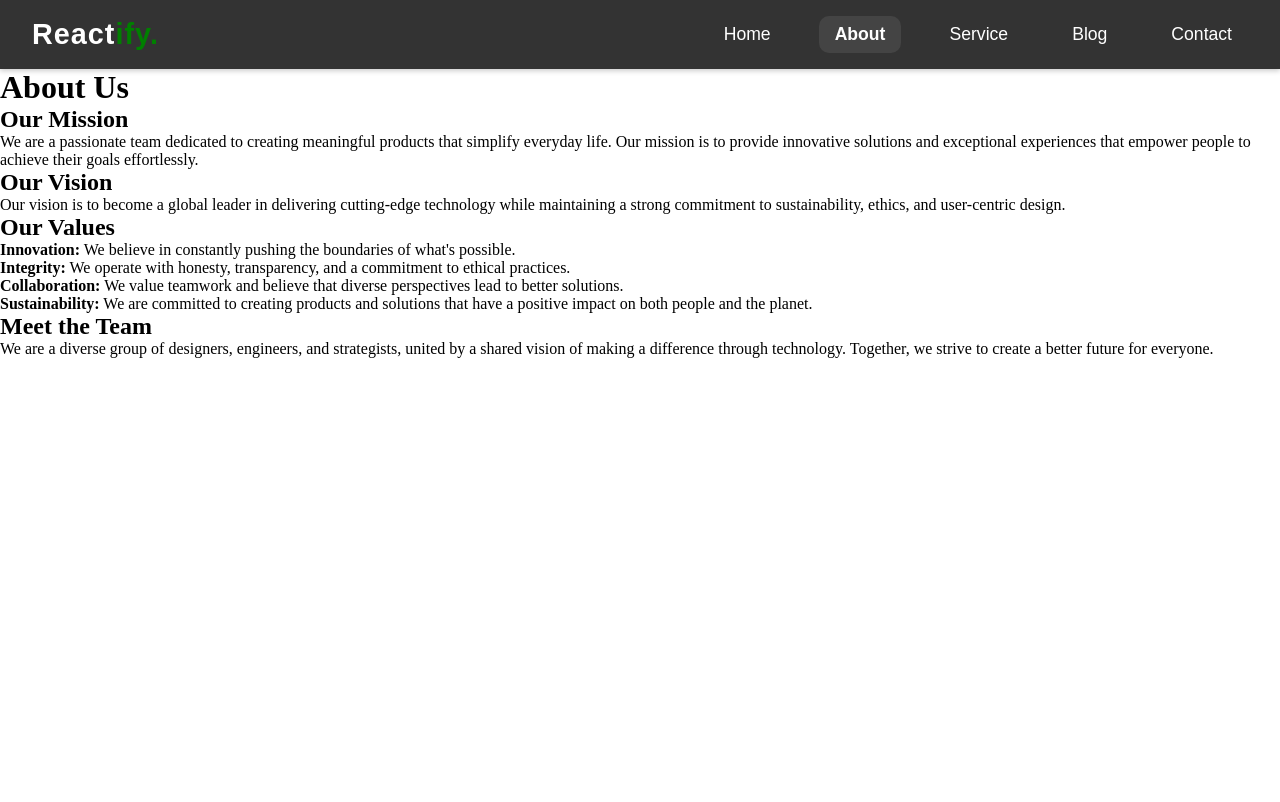
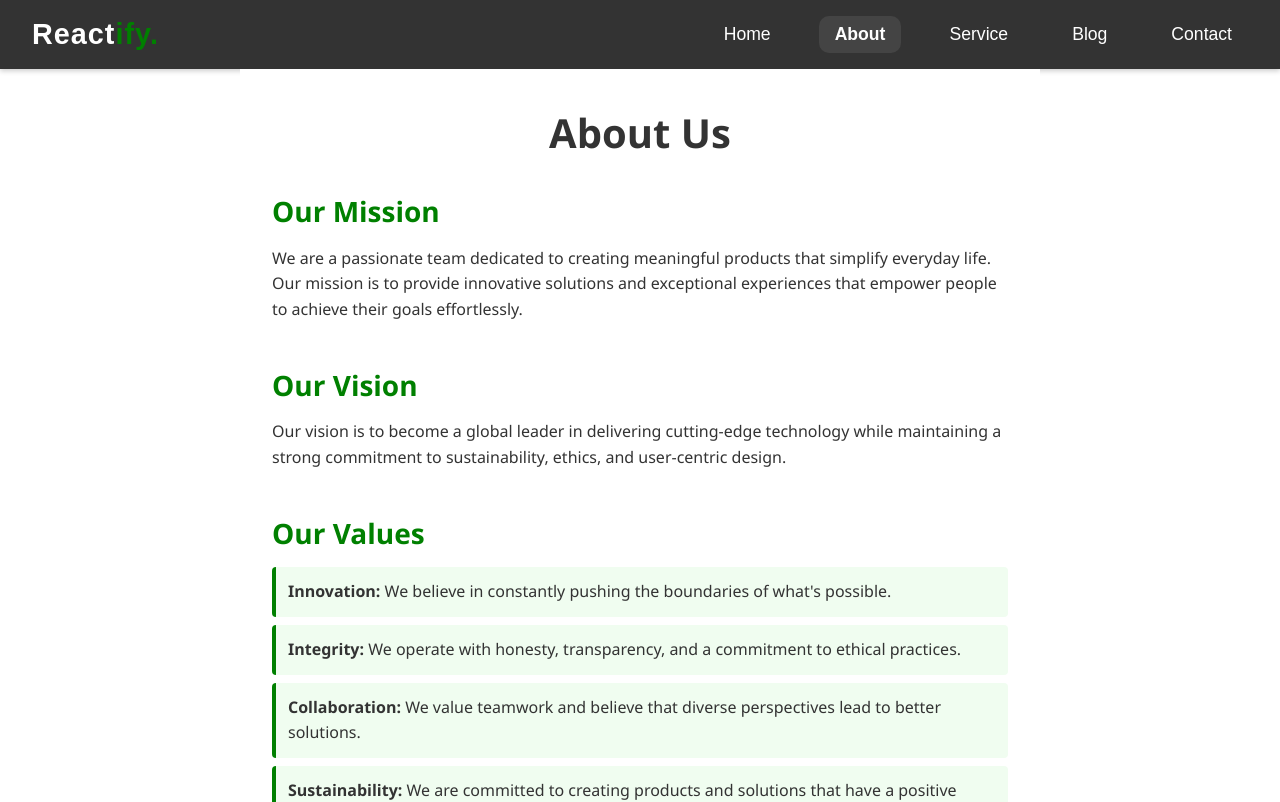
Before and after one commit to workmdirfan29/ReactJs_StartUPCode, a React (Vite) app: page /about in a window 1280 px wide. Shown: the top 802 px of the page. Built offline with nearby package versions, Linux system fonts and the light colour scheme.

Commit message:
About page completed

```diff
--- a/src/components/About.jsx
+++ /dev/null
@@ -1,33 +0,0 @@
-import React from 'react'
-import Intro from './Home/Intro'
-
-const About = () => {
-  return (
-    <div>
-      <h1>About Us</h1>
-      <section>
-        <h2>Our Mission</h2>
-        <p>We are a passionate team dedicated to creating meaningful products that simplify everyday life. Our mission is to provide innovative solutions and exceptional experiences that empower people to achieve their goals effortlessly.</p>
-      </section>
-      <section>
-        <h2>Our Vision</h2>
-        <p>Our vision is to become a global leader in delivering cutting-edge technology while maintaining a strong commitment to sustainability, ethics, and user-centric design.</p>
-      </section>
-      <section>
-        <h2>Our Values</h2>
-        <ul>
-          <li><strong>Innovation:</strong> We believe in constantly pushing the boundaries of what's possible.</li>
-          <li><strong>Integrity:</strong> We operate with honesty, transparency, and a commitment to ethical practices.</li>
-          <li><strong>Collaboration:</strong> We value teamwork and believe that diverse perspectives lead to better solutions.</li>
-          <li><strong>Sustainability:</strong> We are committed to creating products and solutions that have a positive impact on both people and the planet.</li>
-        </ul>
-      </section>
-      <section>
-        <h2>Meet the Team</h2>
-        <p>We are a diverse group of designers, engineers, and strategists, united by a shared vision of making a difference through technology. Together, we strive to create a better future for everyone.</p>
-      </section>
-    </div>
-  )
-}
-
-export default About
--- /dev/null
+++ b/src/components/About/About.css
@@ -0,0 +1,46 @@
+/* About.css */
+
+.about-container {
+  padding: 2rem;
+  max-width: 800px;
+  margin: 0 auto;
+  font-family: 'Segoe UI', Tahoma, Geneva, Verdana, sans-serif;
+  line-height: 1.6;
+  color: #333;
+  background-color: #ffffff;
+}
+
+.about-container h1 {
+  font-size: 2.5rem;
+  margin-bottom: 1.5rem;
+  text-align: center;
+  color: #333333; /* Green heading */
+}
+
+.about-container section {
+  margin-bottom: 2.5rem;
+}
+
+.about-container h2 {
+  font-size: 1.75rem;
+  color: #008000; /* Green subheadings */
+  margin-bottom: 0.75rem;
+}
+
+.about-container p {
+  font-size: 1rem;
+  margin: 0.5rem 0;
+}
+
+.about-container ul {
+  list-style: none;
+  padding-left: 0;
+}
+
+.about-container li {
+  background-color: #f0fdf0; /* Light green background */
+  margin-bottom: 0.5rem;
+  padding: 0.75rem;
+  border-left: 4px solid #008000; /* Green accent border */
+  border-radius: 4px;
+}
--- /dev/null
+++ b/src/components/About/About.jsx
@@ -0,0 +1,48 @@
+import React from 'react';
+import './About.css'; // Make sure this path is correct based on your folder structure
+import Intro from '../Home/Intro';
+
+const About = () => {
+  return (
+    <div className="about-container">
+      <h1>About Us</h1>
+
+      <section>
+        <h2>Our Mission</h2>
+        <p>
+          We are a passionate team dedicated to creating meaningful products that simplify everyday life.
+          Our mission is to provide innovative solutions and exceptional experiences that empower people
+          to achieve their goals effortlessly.
+        </p>
+      </section>
+
+      <section>
+        <h2>Our Vision</h2>
+        <p>
+          Our vision is to become a global leader in delivering cutting-edge technology while maintaining
+          a strong commitment to sustainability, ethics, and user-centric design.
+        </p>
+      </section>
+
+      <section>
+        <h2>Our Values</h2>
+        <ul>
+          <li><strong>Innovation:</strong> We believe in constantly pushing the boundaries of what's possible.</li>
+          <li><strong>Integrity:</strong> We operate with honesty, transparency, and a commitment to ethical practices.</li>
+          <li><strong>Collaboration:</strong> We value teamwork and believe that diverse perspectives lead to better solutions.</li>
+          <li><strong>Sustainability:</strong> We are committed to creating products and solutions that have a positive impact on both people and the planet.</li>
+        </ul>
+      </section>
+
+      <section>
+        <h2>Meet the Team</h2>
+        <p>
+          We are a diverse group of designers, engineers, and strategists, united by a shared vision of
+          making a difference through technology. Together, we strive to create a better future for everyone.
+        </p>
+      </section>
+    </div>
+  );
+};
+
+export default About;
--- a/src/routes/routes.jsx
+++ b/src/routes/routes.jsx
@@ -1,7 +1,7 @@
 import { createBrowserRouter, RouterProvider } from "react-router";
 import App from "../App";
 import Home from "../components/Home/Home";
-import About from "../components/About";
+import About from "../components/About/About";
 import Blog from "../components/Blog"
 import Service from "../components/Service";
 import Contact from "../components/Contact/Contact";
```
